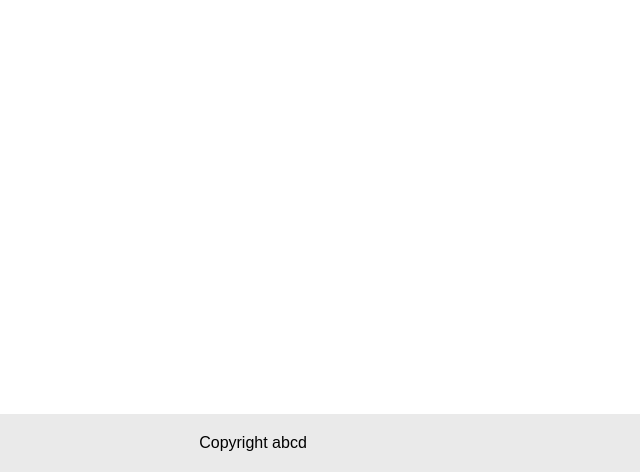
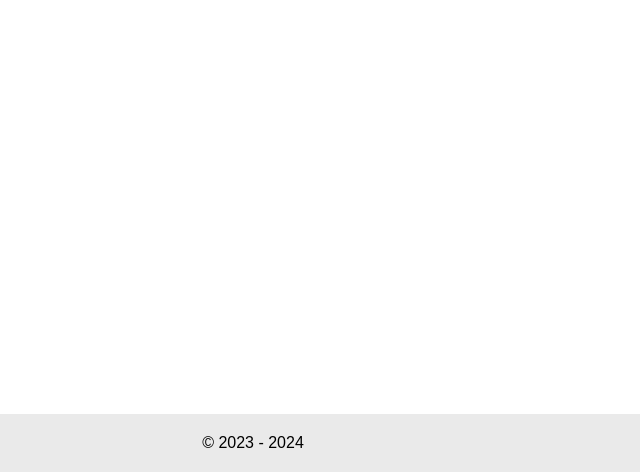
Before and after one commit to estranged18/portfolio_nico, a plain HTML site: page index.html in a window 1280 px wide. Shown: the part 4321-4793 px from the top of the page, 387-1027 px from the left. Drawn offline with Linux system fonts and the light colour scheme.

Commit message:
copyright added on footer

```diff
--- a/index.html
+++ b/index.html
@@ -248,7 +248,7 @@
         </div>
     </div>
     <div class="copyright">
-        <p>Copyright abcd</p>
+        <p>&#169; 2023 - 2024</p>
     </div>
 </div>
 
```
